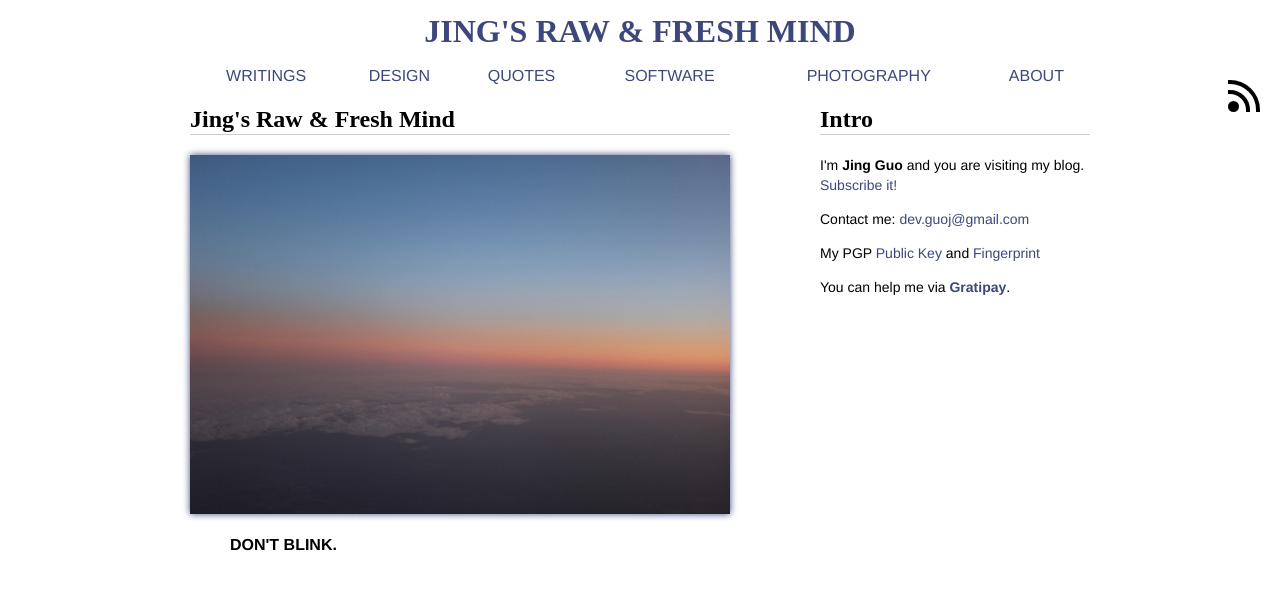
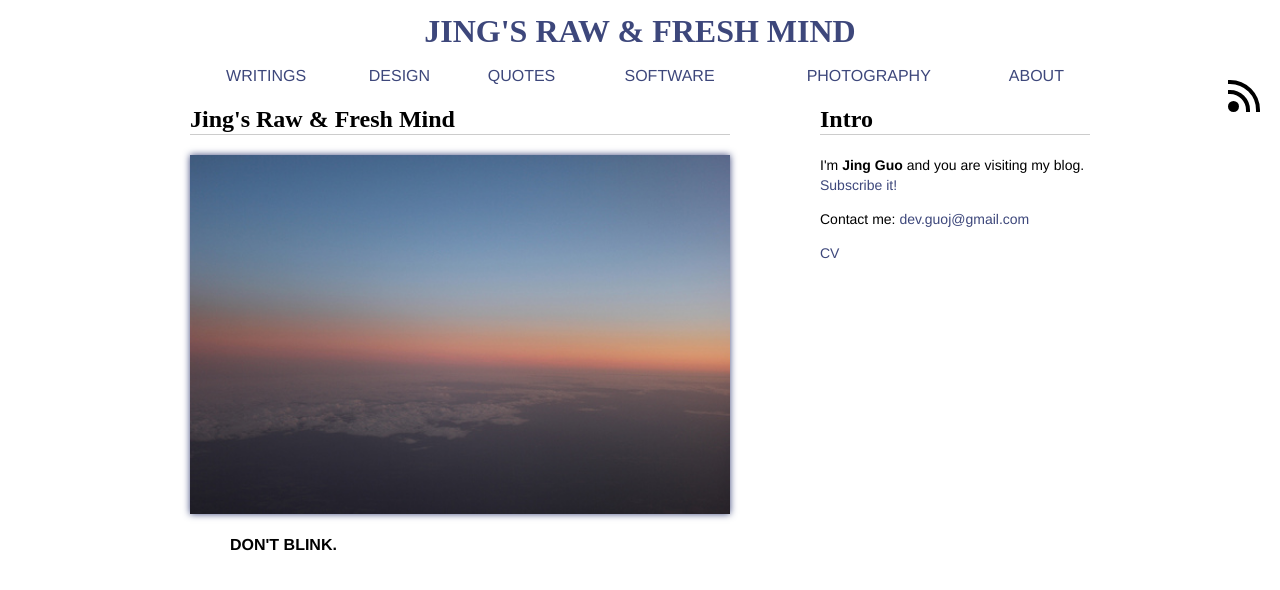
Before and after one commit to guojing0/guojing0.github.io, a Jekyll site: the page built from index.html, in a window 1280 px wide. Shown: the top 590 px of the page. Built offline with Jekyll 4.4.1, drawn with Linux system fonts in a browser that asks for light colours.

Commit message:
remove PGP and gratipay, add cv

```diff
--- a/_layouts/for-index.html
+++ b/_layouts/for-index.html
@@ -53,8 +53,7 @@
           <div class="bio">
             <p>I'm <strong>Jing Guo</strong> and you are visiting my blog. <a href="/atom.xml">Subscribe it!</a>&nbsp;&nbsp;</p>
             <p>Contact me: <a href="mailto: dev.guoj@gmail.com">dev.guoj@gmail.com</a></p>
-            <p>My PGP <a href="/JingGuoPGP.asc">Public Key</a> and <a href="/fingerprint.txt">Fingerprint</a></p>
-            <p>You can help me via <strong><a href="https://gratipay.com/guojing0/">Gratipay</a></strong>.</p>
+            <P><a href="/Jing_Guo-CV.pdf">CV</a></P>
         </div>
       </section>
 
--- a/_layouts/modern.html
+++ b/_layouts/modern.html
@@ -75,8 +75,7 @@
           <div class="bio">
             <p>I'm <strong>Jing Guo</strong> and you are visiting my blog. <a href="/atom.xml">Subscribe it!</a>&nbsp;&nbsp;</p>
             <p>Contact me: <a href="mailto: dev.guoj@gmail.com">dev.guoj@gmail.com</a></p>
-            <p>My PGP <a href="/JingGuoPGP.asc">Public Key</a> and <a href="/fingerprint.txt">Fingerprint</a></p>
-            <p>You can help me via <strong><a href="https://gratipay.com/guojing0/">Gratipay</a></strong>.</p>
+            <P><a href="/Jing_Guo-CV.pdf">CV</a></P>
         </div>
       </section>
 
```
